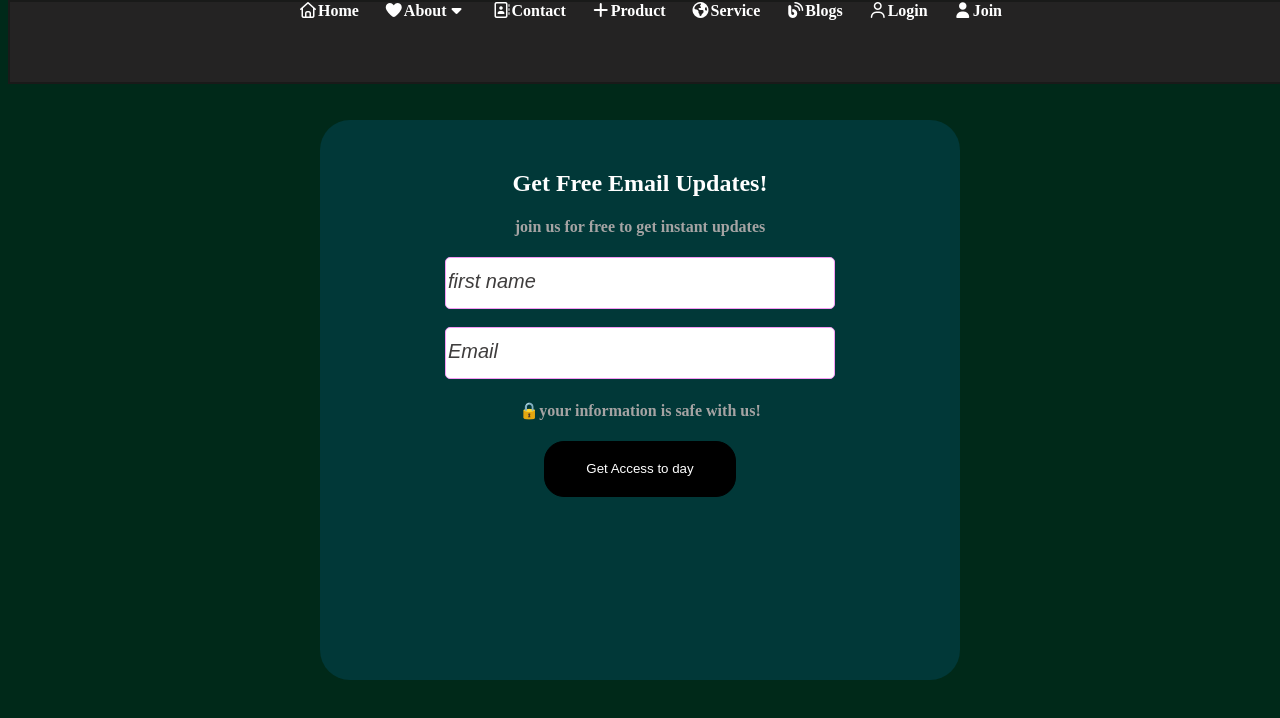
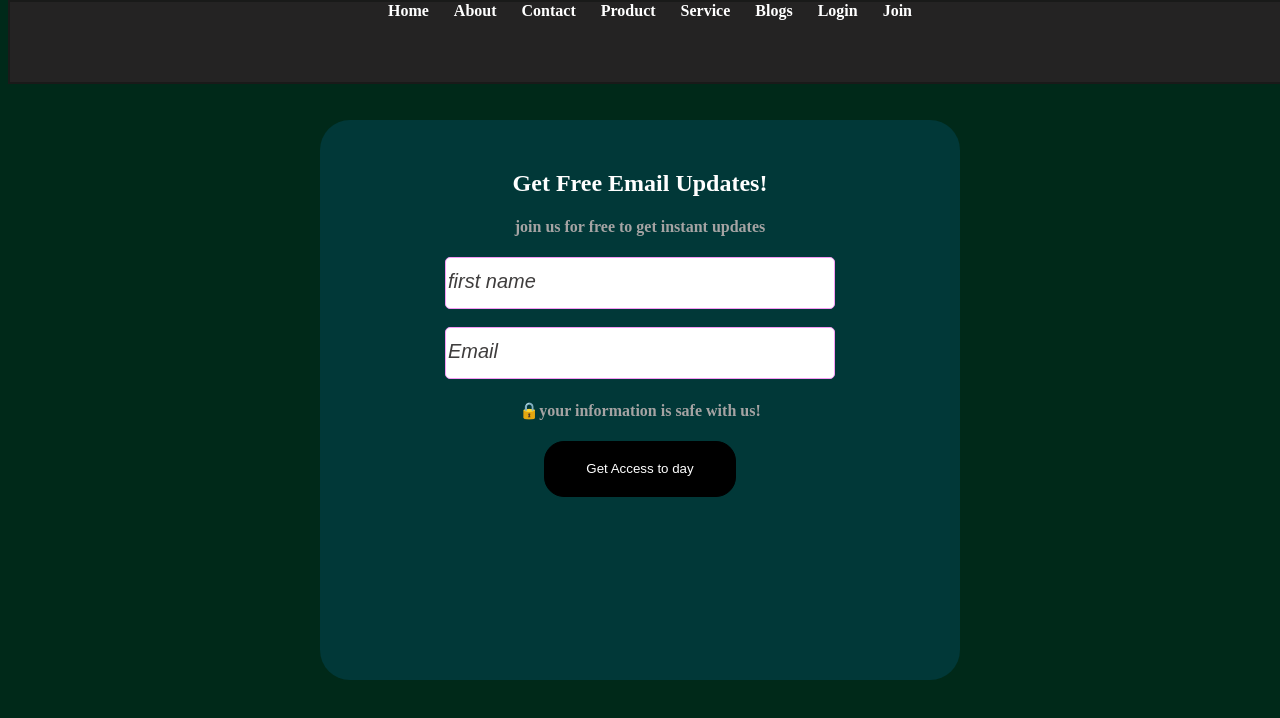
Before and after one commit to evariste123/my-website-from-reactjs, a React (Vite) app: page /join in a window 1280 px wide. Shown: the top 718 px of the page. Built offline with nearby package versions, Linux system fonts and the light colour scheme.

Commit message:
ist commit

```diff
--- a/src/assets/pages/header.jsx
+++ b/src/assets/pages/header.jsx
@@ -4,14 +4,14 @@
     return(
         <div className='menu'>
     <div className='bar'>
-   <a> <i className='far fa-home'></i><Link to='/'>home</Link></a>
-    <a> <i className='fas fa-heart'></i><Link to='/about'>about</Link><i className='fas fa-caret-down'></i></a>
-    <a> <i className='far fa-address-book'></i><Link to='/contact'>contact</Link></a>
-    <a> <i className='fas fa-add'></i><Link to='/product'>product</Link></a>
-    <a> <i className='fas fa-earth'></i><Link to='/service'>service</Link></a>
-    <a> <i className='fas fa-blog'></i><Link to='/blogs'>blogs</Link></a>
-    <a> <i className='far fa-user'></i><Link to='/login'>login</Link></a>
-    <a> <i className='fas fa-user'></i><Link to='/join'>join</Link></a>
+   <Link to='/'>home</Link>
+    <Link to='/about'>about</Link>
+    <Link to='/contact'>contact</Link>
+    <Link to='/product'>product</Link>
+    <Link to='/service'>service</Link>
+<Link to='/blogs'>blogs</Link>
+    <Link to='/login'>login</Link>
+    <Link to='/join'>join</Link>
         </div>
         </div>
     )
```
